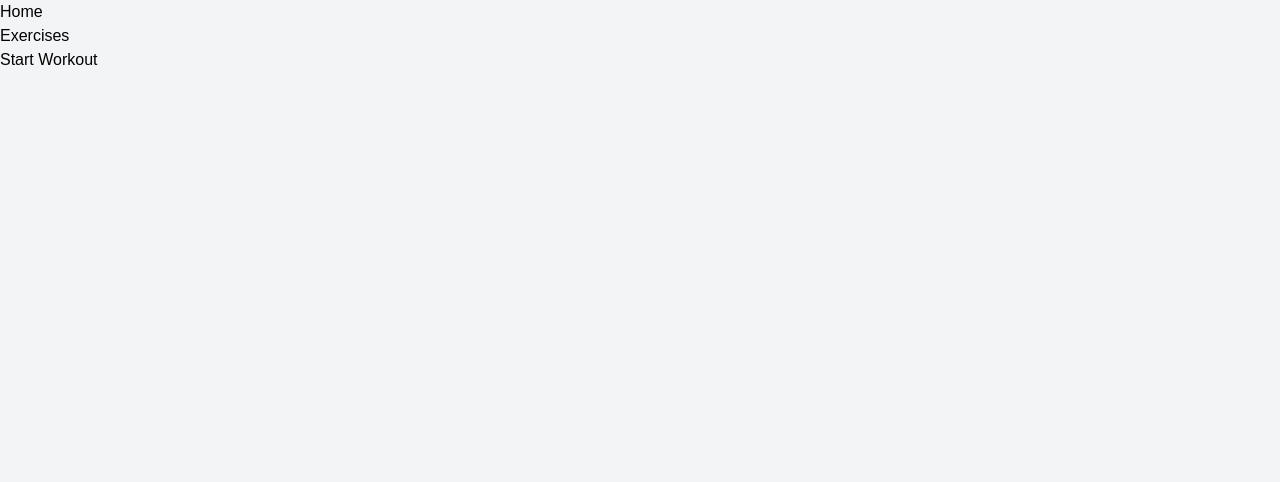
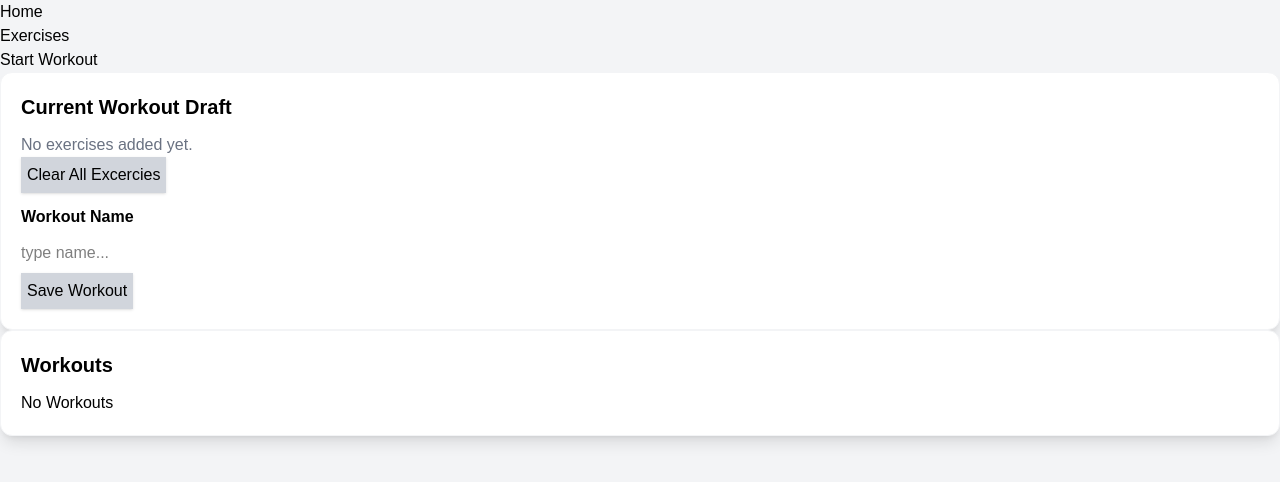
Before and after one commit to Sgissa/gym-tracker, a Next.js app: page / in a window 1280 px wide. Shown: the top 482 px of the page. Built offline with nearby package versions, Linux system fonts and the light colour scheme.

Commit message:
Workout draft done + Saved workouts saving

```diff
--- a/src/app/exercises/page.jsx
+++ b/src/app/exercises/page.jsx
@@ -1,6 +1,4 @@
 "use client";
-
-import Navbar from "@/components/Navbar";
 import { useState } from "react";
 import { fetchData, exerciseOptions } from "../lib/FetchData";
 import { Info, CirclePlus, CircleX } from "lucide-react";
@@ -63,7 +61,6 @@ export default function Exercises() {
 
   return (
     <main>
-      <Navbar></Navbar>
       {/* search and list  */}
       <div className="flex flex-col items-center justify-center min-h-screen gap-4">
         <h2>Search Exercises</h2>
--- a/src/app/layout.js
+++ b/src/app/layout.js
@@ -1,3 +1,4 @@
+import Navbar from "@/components/Navbar";
 import { Geist, Geist_Mono } from "next/font/google";
 import "./globals.css";
 
@@ -22,6 +23,7 @@ export default function RootLayout({ children }) {
       <body
         className={`${geistSans.variable} ${geistMono.variable} antialiased`}
       >
+        <Navbar />
         {children}
       </body>
     </html>
--- a/src/app/page.js
+++ b/src/app/page.js
@@ -4,8 +4,8 @@ import Routines from "@/components/Routines";
 export default function Home() {
   return (
     <main>
-      <Navbar></Navbar>
       <h1>Start Workout</h1>
+      <Routines></Routines>
     </main>
   );
 }
--- a/src/components/Routines.jsx
+++ b/src/components/Routines.jsx
@@ -1,2 +1,141 @@
 "use client";
 import { useState, useEffect } from "react";
+import { X } from "lucide-react";
+
+export default function Routines() {
+  const [workout, setWorkout] = useState([]);
+  const [workoutName, setWorkoutName] = useState("");
+  const [savedWorkouts, setSavedWorkouts] = useState([]);
+
+  useEffect(() => {
+    let saved = localStorage.getItem("workout");
+
+    if (saved === null) {
+      saved = [];
+    } else {
+      saved = JSON.parse(saved);
+    }
+
+    setWorkout(saved);
+  }, []);
+
+  useEffect(() => {
+    let saved = localStorage.getItem("workouts");
+    if (saved === null) {
+      saved = [];
+    } else {
+      saved = JSON.parse(saved);
+    }
+    setSavedWorkouts(saved);
+  }, []);
+
+  function removeExercise(index) {
+    const currentWorkouts = [...workout];
+    currentWorkouts.splice(index, 1);
+    setWorkout(currentWorkouts);
+    localStorage.setItem("workout", JSON.stringify(currentWorkouts));
+  }
+
+  function clearWorkout() {
+    const noWorkout = [];
+    setWorkout(noWorkout);
+    localStorage.setItem("workout", JSON.stringify(noWorkout));
+  }
+
+  function saveWorkout() {
+    if (workout.length === 0) {
+      alert("No exercises added");
+      return;
+    }
+    if (!workoutName.trim()) {
+      alert("Please enter a workout name");
+      return;
+    }
+
+    const workoutSet = {
+      name: workoutName,
+      exercises: workout,
+    };
+
+    const workoutLibrary = localStorage.getItem("workouts");
+
+    let savedWorkouts;
+
+    if (workoutLibrary === null) {
+      savedWorkouts = [];
+    } else {
+      savedWorkouts = JSON.parse(workoutLibrary);
+    }
+
+    savedWorkouts.push(workoutSet);
+
+    localStorage.setItem("workouts", JSON.stringify(savedWorkouts));
+
+    setWorkout([]);
+    setWorkoutName("");
+    localStorage.setItem("workout", JSON.stringify([]));
+    console.log(savedWorkouts);
+  }
+
+  return (
+    <>
+      {/* The Section for drafting your workout */}
+      <div className="rounded-xl bg-white shadow-lg p-5 border border-gray-100">
+        <h2 className="text-xl font-semibold mb-3">Current Workout Draft</h2>
+
+        {workout.length === 0 ? (
+          <p className="text-gray-500">No exercises added yet.</p>
+        ) : null}
+
+        <div className="space-y-3">
+          {workout.map((exercise, index) => (
+            <div
+              key={index}
+              className="p-3 rounded-lg bg-gray-50 border border-gray-200 flex gap-1.5 shadow-md"
+            >
+              <p className="font-medium">{exercise.name}</p>
+              <button
+                onClick={() => removeExercise(index)}
+                className="cursor-pointer"
+              >
+                <X />
+              </button>
+            </div>
+          ))}
+          <button
+            onClick={() => clearWorkout()}
+            className="bg-gray-300 p-1.5 cursor-pointer shadow-sm"
+          >
+            Clear All Excercies
+          </button>
+          <h3 className="font-semibold">Workout Name</h3>
+          <input
+            placeholder="type name..."
+            value={workoutName}
+            onChange={(e) => setWorkoutName(e.target.value)}
+            className="mb-2"
+          ></input>
+        </div>
+        <button
+          className="bg-gray-300 p-1.5 cursor-pointer shadow-sm
+
+          "
+          onClick={() => saveWorkout()}
+        >
+          Save Workout
+        </button>
+      </div>
+      {/* The Section for displaying your workouts */}
+      <div className="rounded-xl bg-white shadow-lg p-5 border border-gray-100">
+        <h2 className="text-xl font-semibold mb-3">Workouts</h2>
+        {savedWorkouts.length === 0 ? (
+          <p>No Workouts</p>
+        ) : (
+          savedWorkouts.map((workout, index) => (
+            <p key={index}>{workout.name}</p>
+          ))
+        )}
+      </div>
+    </>
+  );
+}
```
